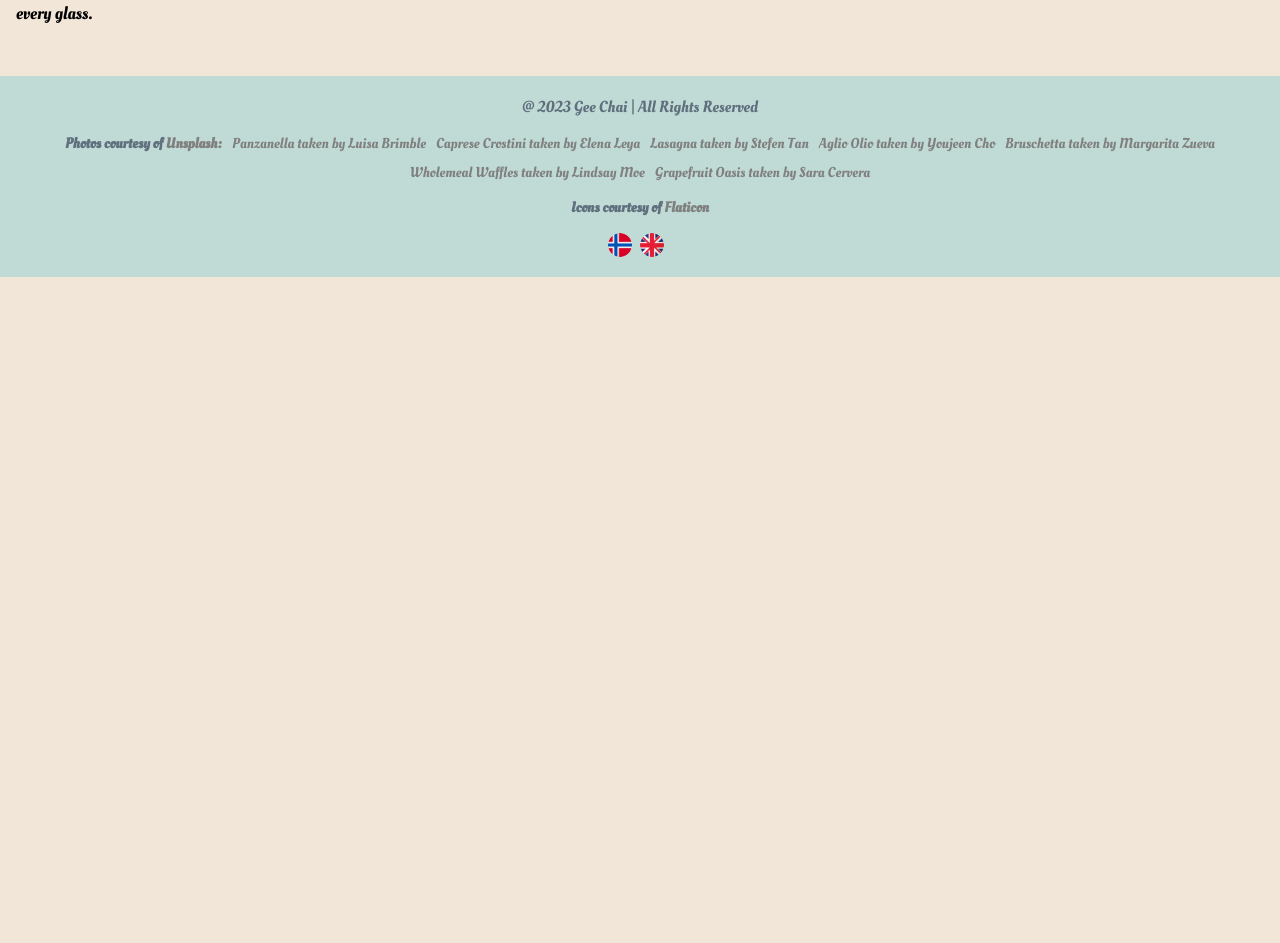
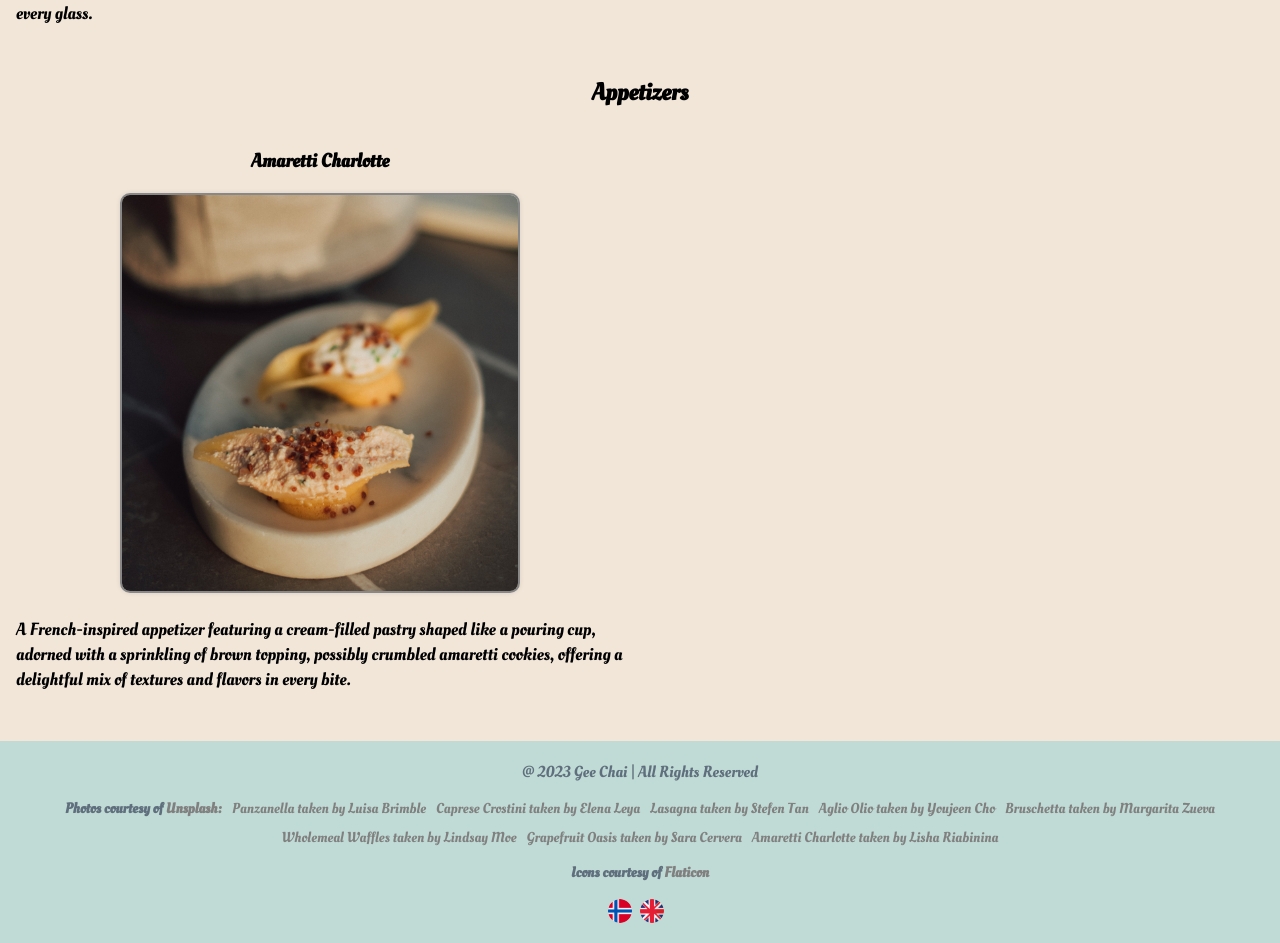
Before and after one commit to FefesG5/aas-nordre-tolerud, a React (Create React App) app: page /menu in a window 1280 px wide. Shown: the part 4301-5244 px from the top of the page. Before the commit the page ends 4578 px from the top, so only its background shows below. Built offline with nearby package versions, Linux system fonts and the light colour scheme; a web font is replaced by a local one.

Commit message:
feat: more dishes

```diff
--- a/src/components/Footer.tsx
+++ b/src/components/Footer.tsx
@@ -12,38 +12,43 @@ function Footer() {
   const attributions = [
     {
       href: "https://unsplash.com/photos/vIm26fn_QKg?utm_source=unsplash&utm_medium=referral&utm_content=creditCopyText",
-      dishname: "Panzanella",
+      dishName: "Panzanella",
       photographer: "Luisa Brimble",
     },
     {
       href: "https://unsplash.com/@foodistika?utm_source=unsplash&utm_medium=referral&utm_content=creditCopyText",
-      dishname: "Caprese Crostini",
+      dishName: "Caprese Crostini",
       photographer: "Elena Leya",
     },
     {
       href: "https://unsplash.com/@stefentan?utm_source=unsplash&utm_medium=referral&utm_content=creditCopyText",
-      dishname: "Lasagna",
+      dishName: "Lasagna",
       photographer: "Stefen Tan",
     },
     {
       href: "https://unsplash.com/@youjeencho?utm_source=unsplash&utm_medium=referral&utm_content=creditCopyText",
-      dishname: "Aglio Olio",
+      dishName: "Aglio Olio",
       photographer: "Youjeen Cho",
     },
     {
       href: "https://unsplash.com/@margzu?utm_source=unsplash&utm_medium=referral&utm_content=creditCopyText",
-      dishname: "Bruschetta",
+      dishName: "Bruschetta",
       photographer: "Margarita Zueva",
     },
     {
       href: "https://unsplash.com/photos/GJAHkC6UMf0?utm_source=unsplash&utm_medium=referral&utm_content=creditCopyText",
-      dishname: "Wholemeal Waffles",
+      dishName: "Wholemeal Waffles",
       photographer: "Lindsay Moe",
     },
     {
       href: "https://unsplash.com/@saracervera?utm_source=unsplash&utm_medium=referral&utm_content=creditCopyText",
-      dishname: "Grapefruit Oasis",
+      dishName: "Grapefruit Oasis",
       photographer: "Sara Cervera",
+    },
+    {
+      href: "https://unsplash.com/@weekendtripcreator?utm_source=unsplash&utm_medium=referral&utm_content=creditCopyText",
+      dishName: "Amaretti Charlotte",
+      photographer: "Lisha Riabinina",
     },
   ];
 
@@ -52,7 +57,7 @@ function Footer() {
       key={index}
       href={attribution.href}
       translationKey="takenBy"
-      dishName={attribution.dishname}
+      dishName={attribution.dishName}
       photographer={attribution.photographer}
     />
   ));
--- a/src/components/ProductCard.tsx
+++ b/src/components/ProductCard.tsx
@@ -1,6 +1,7 @@
 import "../styles/productCard.css";
 
 interface ProductCardProps {
+  isProductCard: boolean;
   imageSrc: string;
   altText?: string;
   linkTo?: string;
--- a/src/data/productCardImagesData.tsx
+++ b/src/data/productCardImagesData.tsx
@@ -5,8 +5,11 @@ import appetizers from "../images/Appetizers.jpg";
 import mediterraneanTheme from "../images/MediterraneanTheme.jpg";
 import cocktails from "../images/Cocktails.jpg";
 
+import amarettiCharlotte from "../images/AmarettiCharlotte.jpg";
+
 const productCardImages = [
   {
+    isProductCard: true,
     imageSrc: appetizers,
     altText: "Appetizers on a wooden chopping board",
     buttonName: "Bite-sized Temptation",
@@ -16,6 +19,7 @@ const productCardImages = [
       "Indulge in the simple yet delightful taste of Caprese Crostini. Crispy crostini slices are topped with fresh, juicy tomatoes, creamy mozzarella, and a hint of aromatic basil — a vibrant trio that brings the spirit of Italy to every bite. Finished with a drizzle of balsamic reduction, it's a timeless appetizer that pairs perfectly with any occasion.",
   },
   {
+    isProductCard: true,
     imageSrc: lasagnaMain,
     altText: "Lasagna",
     buttonName: "Classic Mainstay",
@@ -25,6 +29,7 @@ const productCardImages = [
       "Experience the comforting embrace of classic Lasagna, where layers of tender pasta harmoniously unite with rich, hearty meat sauce and a creamy béchamel. Each bite delivers a perfect symphony of flavors, with generous sprinkles of mozzarella and parmesan cheese adding a luxurious touch. A timeless Italian delight that promises satisfaction in every layer.",
   },
   {
+    isProductCard: true,
     imageSrc: europeanTheme,
     altText: "Simple spaghetti Aglio Olio",
     buttonName: "Continental Elegance",
@@ -34,6 +39,7 @@ const productCardImages = [
       "Savor the elegant simplicity of Spaghetti Aglio Olio, where perfectly cooked spaghetti combines with a fragrant blend of garlic and top-quality olive oil. Tossed with a generous sprinkling of red pepper flakes and freshly chopped parsley, this dish delivers a subtle heat and a refreshing herbaceous note, offering a true celebration of Italian flavors in every forkful.",
   },
   {
+    isProductCard: true,
     imageSrc: mediterraneanTheme,
     altText: "Bruschetta",
     buttonName: "Mediterranean Banquet",
@@ -43,6 +49,7 @@ const productCardImages = [
       "Delight in the freshness of Bruschetta, a classic Italian starter that showcases ripe, juicy tomatoes atop crisp, grilled bread. Each piece is adorned with fresh basil and a drizzle of extra virgin olive oil, creating a harmonious blend of textures and flavors that dance delightfully on your palate. It's a vibrant start to any meal, promising a burst of Mediterranean sunshine with every bite.",
   },
   {
+    isProductCard: true,
     imageSrc: dessert,
     altText: "Waffles with blueberries",
     buttonName: "Dessert Euphoria",
@@ -52,6 +59,7 @@ const productCardImages = [
       "Treat yourself to the rich yet nourishing delight of Wholemeal Waffles. Crafted with whole grains, these waffles present a hearty and fulfilling base, ready to be topped with your choice of sweet delights - be it a scoop of velvety ice cream, a drizzle of golden honey, or a sprinkle of fresh berries. It's a canvas for your dessert dreams, offering both indulgence and wholesome goodness in every bite.",
   },
   {
+    isProductCard: true,
     imageSrc: cocktails,
     altText: "Grapefruit cocktail drink",
     buttonName: "Crafted Chemistry",
@@ -60,6 +68,16 @@ const productCardImages = [
     description:
       "Dive into the refreshing experience of the Grapefruit Oasis, a cocktail that perfectly balances tartness and sweetness. Crafted with freshly squeezed grapefruit juice, this vibrant drink invites a burst of citrus joy in every sip, paired seamlessly with a touch of premium spirits to add depth and excitement. Garnished with a grapefruit slice, it's your personal oasis of refreshing flavors, promising a sophisticated and refreshing escape in every glass.",
   },
+  {
+    isProductCard: false,
+    imageSrc: amarettiCharlotte,
+    altText: "Amaretti Charlotte",
+    buttonName: "Amaretti Charlotte",
+    dishName: "Amaretti Charlotte",
+    theme: "Appetizers",
+    description:
+      "A French-inspired appetizer featuring a cream-filled pastry shaped like a pouring cup, adorned with a sprinkling of brown topping, possibly crumbled amaretti cookies, offering a delightful mix of textures and flavors in every bite.",
+  },
 ];
 
 export default productCardImages;
--- a/src/pages/Home.tsx
+++ b/src/pages/Home.tsx
@@ -8,8 +8,11 @@ import ProductCard from "../components/ProductCard";
 function Home() {
   const { t } = useTranslation();
 
-  const productCardImagesList = productCardImages.map((image, index) => (
+  const productCardImagesList = productCardImages
+    .filter((image) => image.isProductCard)
+    .map((image, index) => (
       <ProductCard
+        isProductCard={image.isProductCard}
         key={index}
         imageSrc={image.imageSrc}
         altText={image.altText}
```
Also changed, not shown: src/pages/Menu.tsx (+2 -46 lines), src/images/AmarettiCharlotte.jpg (added). Lines whose indentation alone changed are shown as unchanged.
